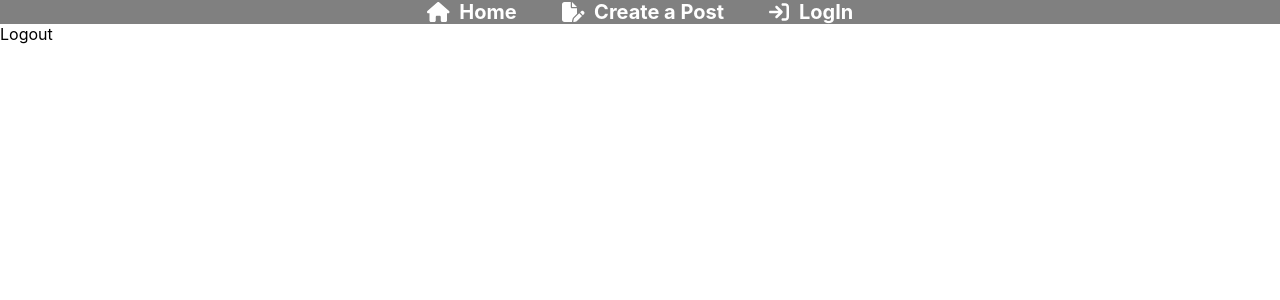
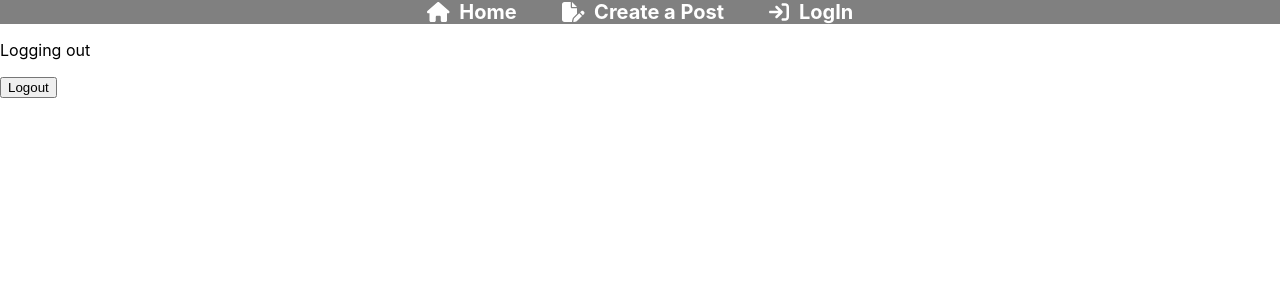
Before and after one commit to seanyu7/blog-with-react-and-firebase, a React (Create React App) app: page /logout in a window 1280 px wide. Shown: the top 300 px of the page. Built offline with nearby package versions, Linux system fonts and the light colour scheme.

Commit message:
✨ made a logout function

```diff
--- a/src/components/Logout.js
+++ b/src/components/Logout.js
@@ -1,9 +1,26 @@
-import React from 'react'
+import React from "react";
+import { signOut } from "firebase/auth";
+import { auth } from "../firebase";
+import { useNavigate } from "react-router-dom";
 
-const Logout = () => {
+const Logout = ({ setIsAuth }) => {
+  const navigate = useNavigate();
+
+  const logout = () => {
+    //how to make a function of Logout
+    signOut(auth).then(() => {
+      localStorage.clear();
+      setIsAuth(false);
+      navigate("/login");
+    });
+  };
+
   return (
-    <div>Logout</div>
-  )
-}
+    <div>
+      <p>Logging out</p>
+      <button onClick={logout}>Logout</button>
+    </div>
+  );
+};
 
-export default Logout
+export default Logout;
```
